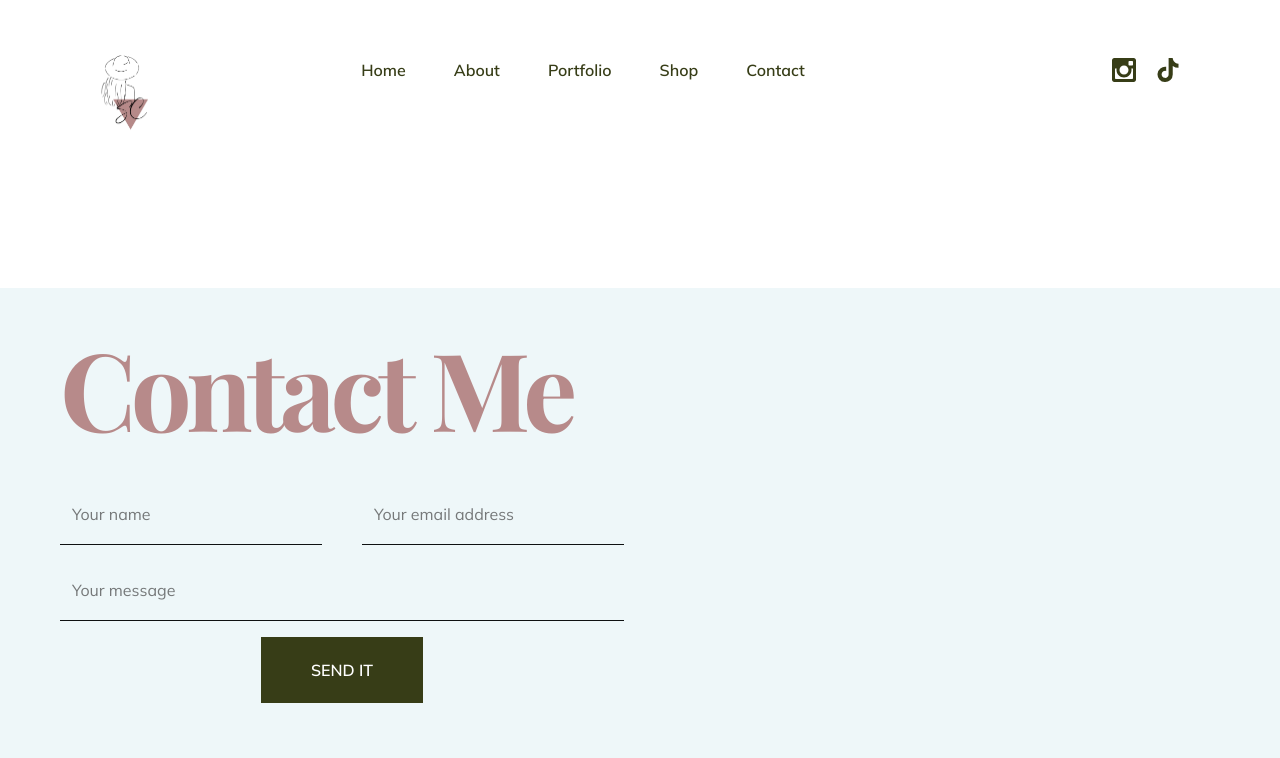
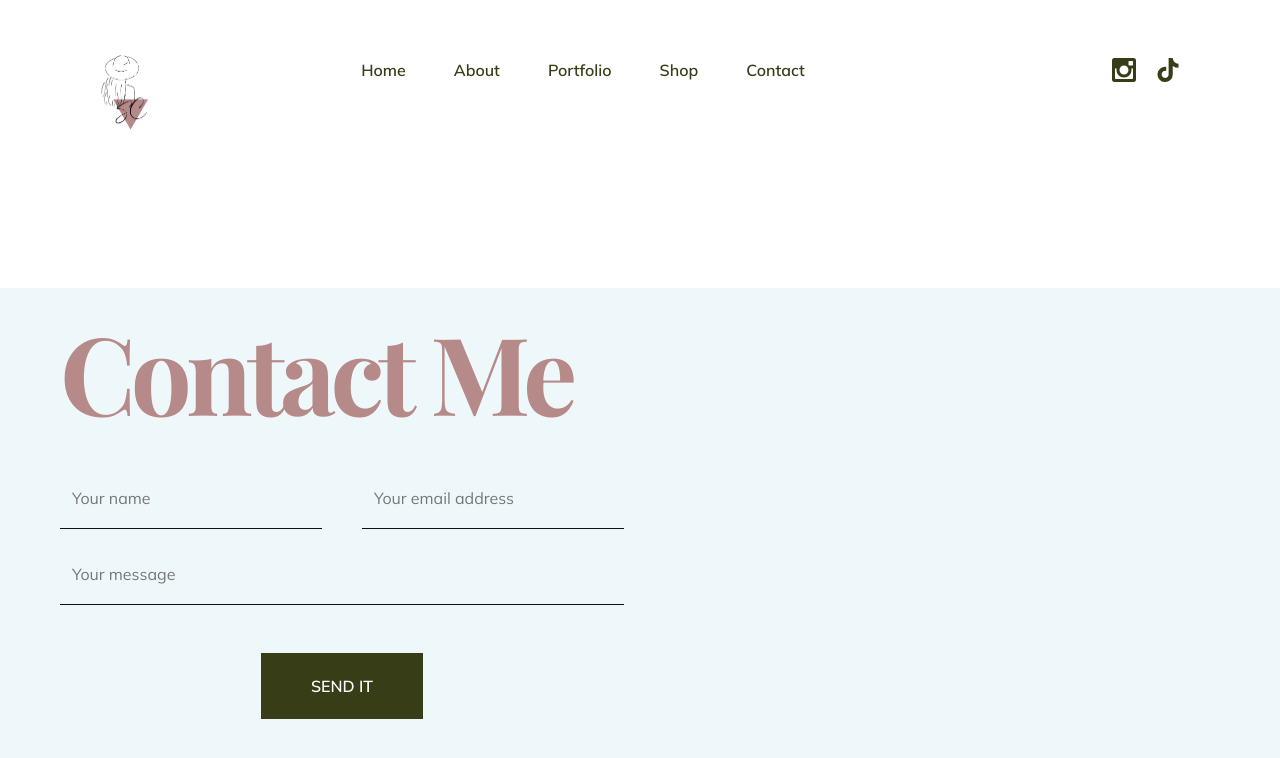
Before and after one commit to PedroRobalo1994/sandra-website, a React (Create React App) app: page /#/contact in a window 1280 px wide. Shown: the top 758 px of the page. Built offline with nearby package versions, Linux system fonts and the light colour scheme; the HTML template or start-up script is replaced by a standard one; a web font is replaced by a local one.

Commit message:
Update Send button margin in Contact form

```diff
--- a/src/pages/Contact.js
+++ b/src/pages/Contact.js
@@ -71,7 +71,7 @@ const Contact = () => {
               name='message'
               placeholder='Your message'>
             </input>
-            <button className='btn mb-[30px] mx-auto lg:mx-30 self-start bg-green'>Send it</button>
+            <button className='btn mb-[30px] mx-auto lg:mx-30 self-start bg-green mt-8'>Send it</button>
             <ToastContainer />
           </form>
         </div>
```
